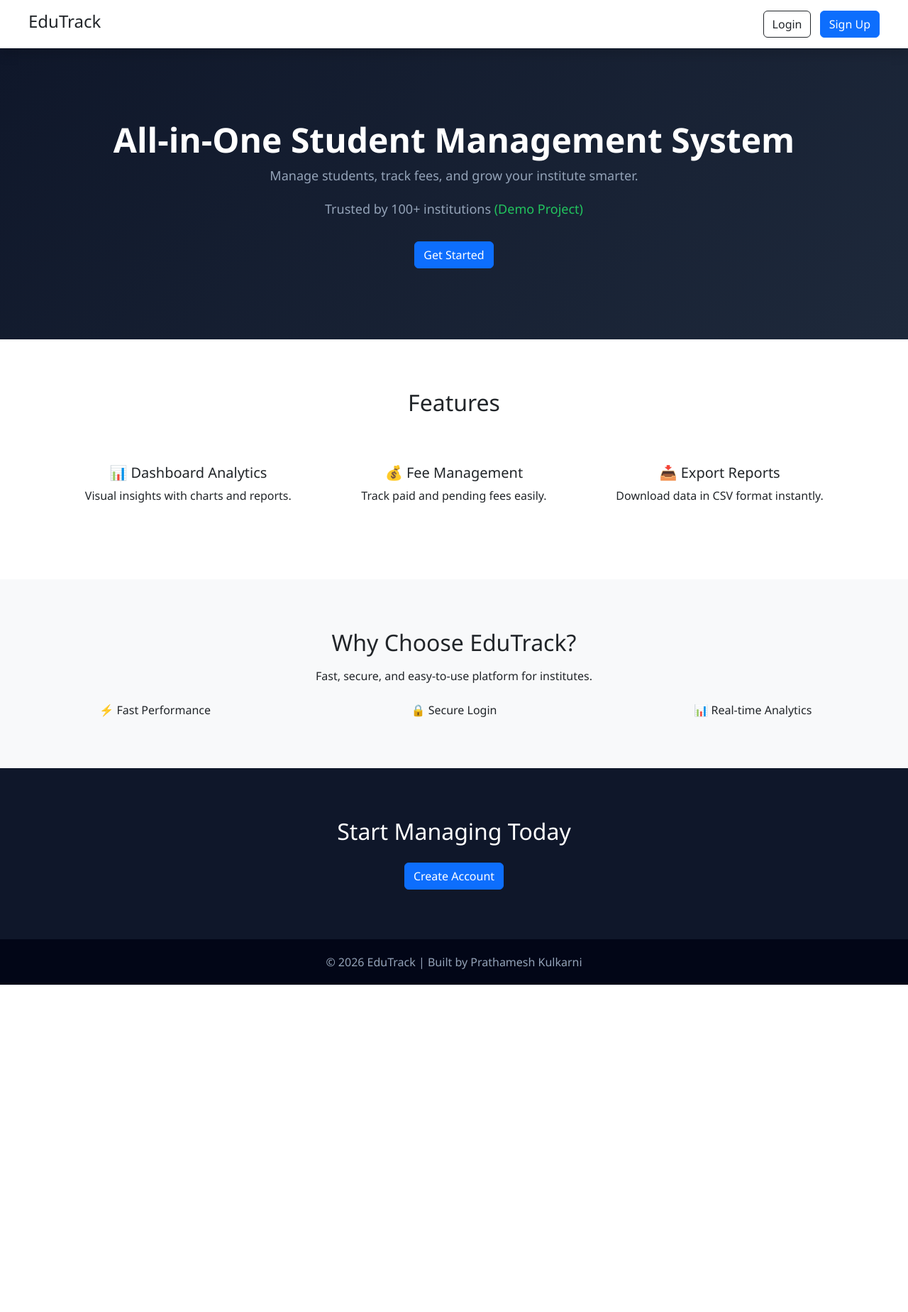
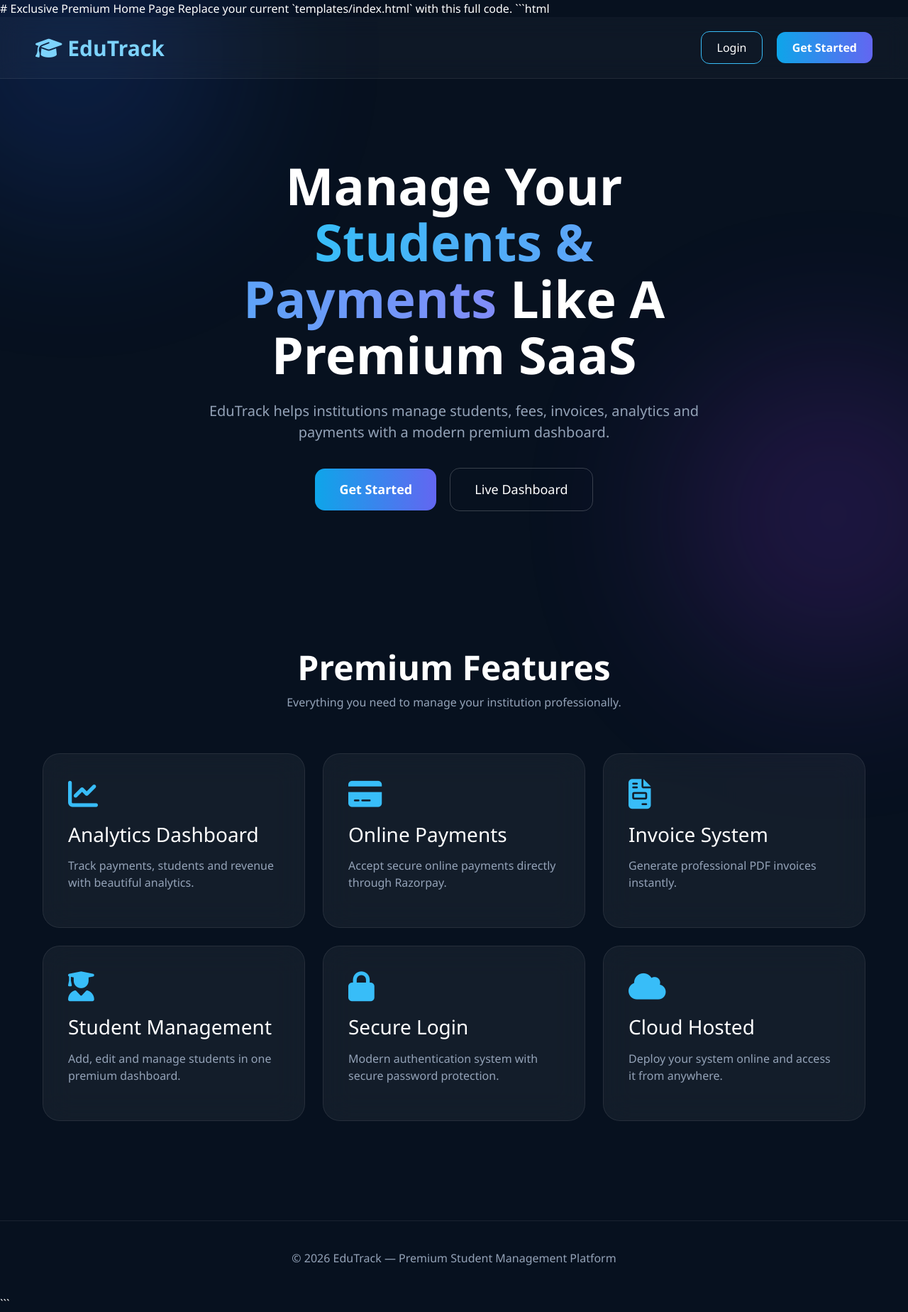
Before and after one commit to Prathamesh3073/student-management-system, a Flask app: page / in a window 1280 px wide. Shown: the whole page at 71% size. Before the commit the page ends 1387 px from the top, so only its background shows below. Run offline with Flask 3, Linux system fonts and the light colour scheme.

Commit message:
Update index.html

````diff
--- a/templates/index.html
+++ b/templates/index.html
@@ -1,138 +1,356 @@
+# Exclusive Premium Home Page
+
+Replace your current `templates/index.html` with this full code.
+
+```html
 <!DOCTYPE html>
-<html>
+<html lang="en">
 <head>
-<title>EduTrack</title>
-
-<meta name="viewport" content="width=device-width, initial-scale=1">
+<meta charset="UTF-8">
+<meta name="viewport" content="width=device-width, initial-scale=1.0">
+<title>EduTrack Premium</title>
 
 <link href="https://cdn.jsdelivr.net/npm/bootstrap@5.3.0/dist/css/bootstrap.min.css" rel="stylesheet">
+<link rel="stylesheet" href="https://cdnjs.cloudflare.com/ajax/libs/font-awesome/6.5.2/css/all.min.css">
 
 <style>
-body {
-    font-family: 'Segoe UI', sans-serif;
-    margin: 0;
+
+*{
+    margin:0;
+    padding:0;
+    box-sizing:border-box;
+}
+
+body{
+    background:#07111f;
+    color:white;
+    font-family:'Segoe UI',sans-serif;
+    overflow-x:hidden;
+}
+
+/* GLOW EFFECTS */
+.glow{
+    position:fixed;
+    width:450px;
+    height:450px;
+    border-radius:50%;
+    filter:blur(120px);
+    opacity:0.18;
+    z-index:-1;
+    pointer-events:none;
+}
+
+.glow1{
+    background:#2563eb;
+    top:-150px;
+    left:-120px;
+}
+
+.glow2{
+    background:#9333ea;
+    bottom:-150px;
+    right:-120px;
 }
 
 /* NAVBAR */
-.navbar {
-    padding: 15px 40px;
+.navbar{
+    padding:20px 50px;
+    background:rgba(255,255,255,0.03);
+    backdrop-filter:blur(15px);
+    border-bottom:1px solid rgba(255,255,255,0.08);
+}
+
+.logo{
+    font-size:30px;
+    font-weight:700;
+    color:#7dd3fc;
+}
+
+.nav-buttons a{
+    text-decoration:none;
+    margin-left:15px;
+}
+
+.login-btn{
+    padding:10px 22px;
+    border-radius:12px;
+    background:transparent;
+    border:1px solid #38bdf8;
+    color:white;
+    transition:0.3s;
+}
+
+.login-btn:hover{
+    background:#0ea5e9;
+}
+
+.signup-btn{
+    padding:10px 22px;
+    border-radius:12px;
+    background:linear-gradient(90deg,#0ea5e9,#6366f1);
+    border:none;
+    color:white;
+    font-weight:600;
 }
 
 /* HERO */
-.hero {
-    background: linear-gradient(135deg, #0f172a, #1e293b);
-    color: white;
-    padding: 100px 20px;
-    text-align: center;
+.hero{
+    min-height:90vh;
+    display:flex;
+    align-items:center;
+    justify-content:center;
+    padding:60px;
 }
 
-.hero h1 {
-    font-size: 48px;
-    font-weight: bold;
+.hero-content{
+    max-width:700px;
+    text-align:center;
 }
 
-.hero p {
-    font-size: 18px;
-    color: #94a3b8;
+.hero h1{
+    font-size:72px;
+    font-weight:800;
+    line-height:1.1;
+    margin-bottom:25px;
 }
 
-/* SECTION */
-.section {
-    padding: 70px 20px;
+.hero span{
+    background:linear-gradient(90deg,#38bdf8,#818cf8);
+    -webkit-background-clip:text;
+    -webkit-text-fill-color:transparent;
+}
+
+.hero p{
+    color:#94a3b8;
+    font-size:20px;
+    margin-bottom:35px;
+}
+
+.hero-buttons a{
+    text-decoration:none;
+}
+
+.start-btn{
+    padding:16px 34px;
+    border-radius:14px;
+    background:linear-gradient(90deg,#0ea5e9,#6366f1);
+    color:white;
+    font-size:18px;
+    font-weight:700;
+    margin-right:15px;
+    display:inline-block;
+    transition:0.3s;
+}
+
+.start-btn:hover{
+    transform:translateY(-5px);
+    box-shadow:0 20px 40px rgba(14,165,233,0.35);
+}
+
+.demo-btn{
+    padding:16px 34px;
+    border-radius:14px;
+    border:1px solid rgba(255,255,255,0.2);
+    color:white;
+    font-size:18px;
+    display:inline-block;
 }
 
 /* FEATURES */
-.feature-box {
-    padding: 20px;
-    text-align: center;
+.features{
+    padding:80px 60px;
+}
+
+.section-title{
+    text-align:center;
+    margin-bottom:60px;
+}
+
+.section-title h2{
+    font-size:48px;
+    font-weight:800;
+}
+
+.section-title p{
+    color:#94a3b8;
+}
+
+.feature-grid{
+    display:grid;
+    grid-template-columns:repeat(auto-fit,minmax(280px,1fr));
+    gap:25px;
+}
+
+.feature-card{
+    background:rgba(255,255,255,0.05);
+    border:1px solid rgba(255,255,255,0.08);
+    backdrop-filter:blur(20px);
+    border-radius:24px;
+    padding:35px;
+    transition:0.4s;
+}
+
+.feature-card:hover{
+    transform:translateY(-10px);
+    box-shadow:0 20px 40px rgba(0,0,0,0.35);
+}
+
+.feature-card i{
+    font-size:42px;
+    color:#38bdf8;
+    margin-bottom:20px;
+}
+
+.feature-card h3{
+    margin-bottom:15px;
+}
+
+.feature-card p{
+    color:#94a3b8;
 }
 
 /* FOOTER */
-.footer {
-    background: #020617;
-    color: #94a3b8;
-    padding: 20px;
-    text-align: center;
+.footer{
+    padding:40px;
+    text-align:center;
+    color:#94a3b8;
+    border-top:1px solid rgba(255,255,255,0.08);
+    margin-top:60px;
 }
+
+@media(max-width:900px){
+
+.hero h1{
+    font-size:48px;
+}
+
+.navbar{
+    padding:20px;
+}
+
+.hero{
+    padding:30px;
+}
+
+.features{
+    padding:50px 25px;
+}
+
+}
+
 </style>
-
 </head>
 
 <body>
 
+<div class="glow glow1"></div>
+<div class="glow glow2"></div>
+
 <!-- NAVBAR -->
-<nav class="navbar navbar-expand-lg navbar-light bg-white shadow">
-    <h4>EduTrack</h4>
+<nav class="navbar d-flex justify-content-between align-items-center">
 
-    <div class="ms-auto">
-        <a href="/login" class="btn btn-outline-dark me-2">Login</a>
-        <a href="/signup" class="btn btn-primary">Sign Up</a>
+    <div class="logo">
+        <i class="fa-solid fa-graduation-cap"></i>
+        EduTrack
     </div>
+
+    <div class="nav-buttons">
+        <a href="/login">
+            <button class="login-btn">Login</button>
+        </a>
+
+        <a href="/signup">
+            <button class="signup-btn">Get Started</button>
+        </a>
+    </div>
+
 </nav>
 
 <!-- HERO -->
-<div class="hero">
-    <h1>All-in-One Student Management System</h1>
+<section class="hero">
 
-    <p>Manage students, track fees, and grow your institute smarter.</p>
+    <div class="hero-content">
 
-    <p style="margin-top:20px;">
-        Trusted by 100+ institutions <span style="color:#22c55e;">(Demo Project)</span>
-    </p>
+        <h1>
+            Manage Your
+            <span>Students & Payments</span>
+            Like A Premium SaaS
+        </h1>
 
-    <a href="/signup" class="btn btn-primary mt-3">Get Started</a>
-</div>
+        <p>
+            EduTrack helps institutions manage students, fees, invoices,
+            analytics and payments with a modern premium dashboard.
+        </p>
+
+        <div class="hero-buttons">
+            <a href="/signup" class="start-btn">
+                Get Started
+            </a>
+
+            <a href="/login" class="demo-btn">
+                Live Dashboard
+            </a>
+        </div>
+
+    </div>
+
+</section>
 
 <!-- FEATURES -->
-<div class="section container">
-<h2 class="text-center mb-5">Features</h2>
+<section class="features">
 
-<div class="row">
-<div class="col-md-4 feature-box">
-    <h5>📊 Dashboard Analytics</h5>
-    <p>Visual insights with charts and reports.</p>
-</div>
+    <div class="section-title">
+        <h2>Premium Features</h2>
+        <p>Everything you need to manage your institution professionally.</p>
+    </div>
 
-<div class="col-md-4 feature-box">
-    <h5>💰 Fee Management</h5>
-    <p>Track paid and pending fees easily.</p>
-</div>
+    <div class="feature-grid">
 
-<div class="col-md-4 feature-box">
-    <h5>📥 Export Reports</h5>
-    <p>Download data in CSV format instantly.</p>
-</div>
-</div>
+        <div class="feature-card">
+            <i class="fa-solid fa-chart-line"></i>
+            <h3>Analytics Dashboard</h3>
+            <p>Track payments, students and revenue with beautiful analytics.</p>
+        </div>
 
-</div>
+        <div class="feature-card">
+            <i class="fa-solid fa-credit-card"></i>
+            <h3>Online Payments</h3>
+            <p>Accept secure online payments directly through Razorpay.</p>
+        </div>
 
-<!-- WHY US -->
-<div class="section bg-light text-center">
-<h2>Why Choose EduTrack?</h2>
+        <div class="feature-card">
+            <i class="fa-solid fa-file-invoice"></i>
+            <h3>Invoice System</h3>
+            <p>Generate professional PDF invoices instantly.</p>
+        </div>
 
-<p class="mt-3">
-Fast, secure, and easy-to-use platform for institutes.
-</p>
+        <div class="feature-card">
+            <i class="fa-solid fa-user-graduate"></i>
+            <h3>Student Management</h3>
+            <p>Add, edit and manage students in one premium dashboard.</p>
+        </div>
 
-<div class="row mt-4">
-<div class="col-md-4">⚡ Fast Performance</div>
-<div class="col-md-4">🔒 Secure Login</div>
-<div class="col-md-4">📊 Real-time Analytics</div>
-</div>
+        <div class="feature-card">
+            <i class="fa-solid fa-lock"></i>
+            <h3>Secure Login</h3>
+            <p>Modern authentication system with secure password protection.</p>
+        </div>
 
-</div>
+        <div class="feature-card">
+            <i class="fa-solid fa-cloud"></i>
+            <h3>Cloud Hosted</h3>
+            <p>Deploy your system online and access it from anywhere.</p>
+        </div>
 
-<!-- CTA -->
-<div class="section text-center" style="background:#0f172a; color:white;">
-<h2>Start Managing Today</h2>
+    </div>
 
-<a href="/signup" class="btn btn-primary mt-3">Create Account</a>
-</div>
+</section>
 
 <!-- FOOTER -->
 <div class="footer">
-    © 2026 EduTrack | Built by Prathamesh Kulkarni
+    © 2026 EduTrack — Premium Student Management Platform
 </div>
 
 </body>
 </html>
+```
````
